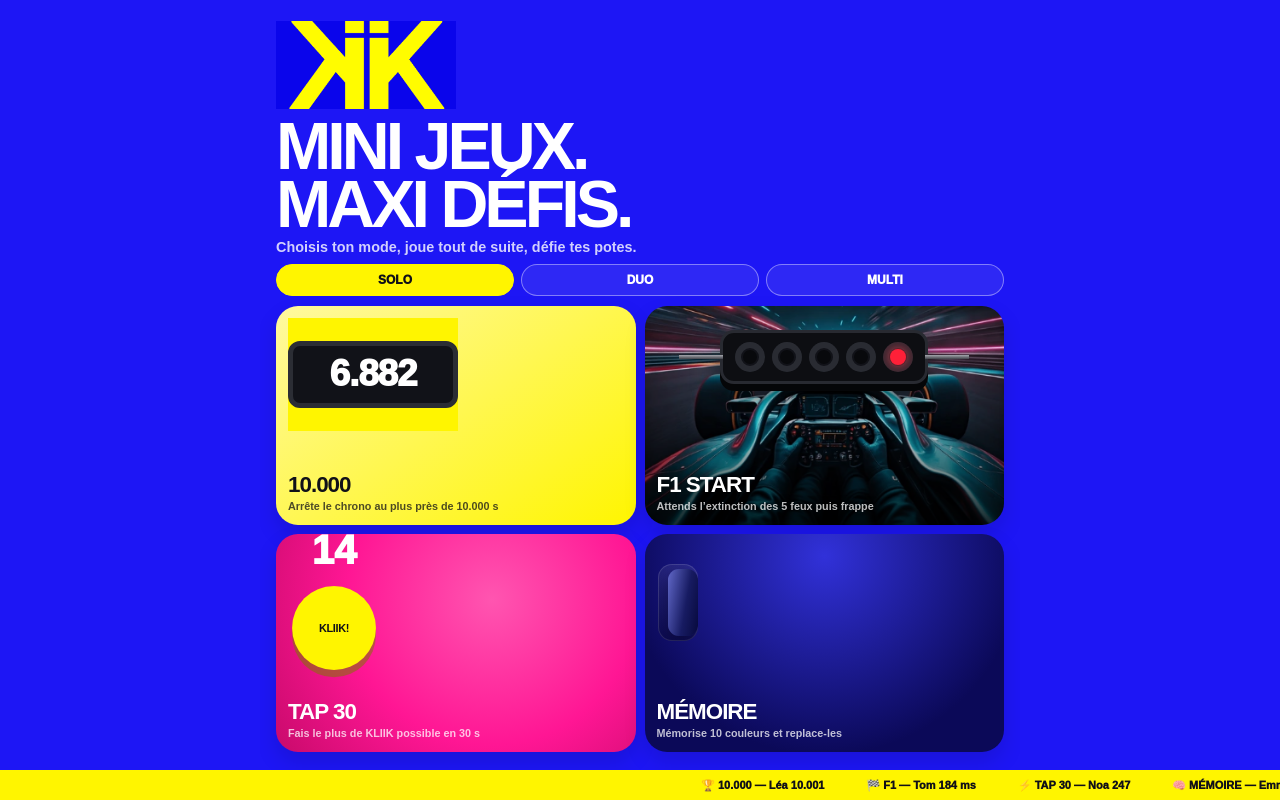
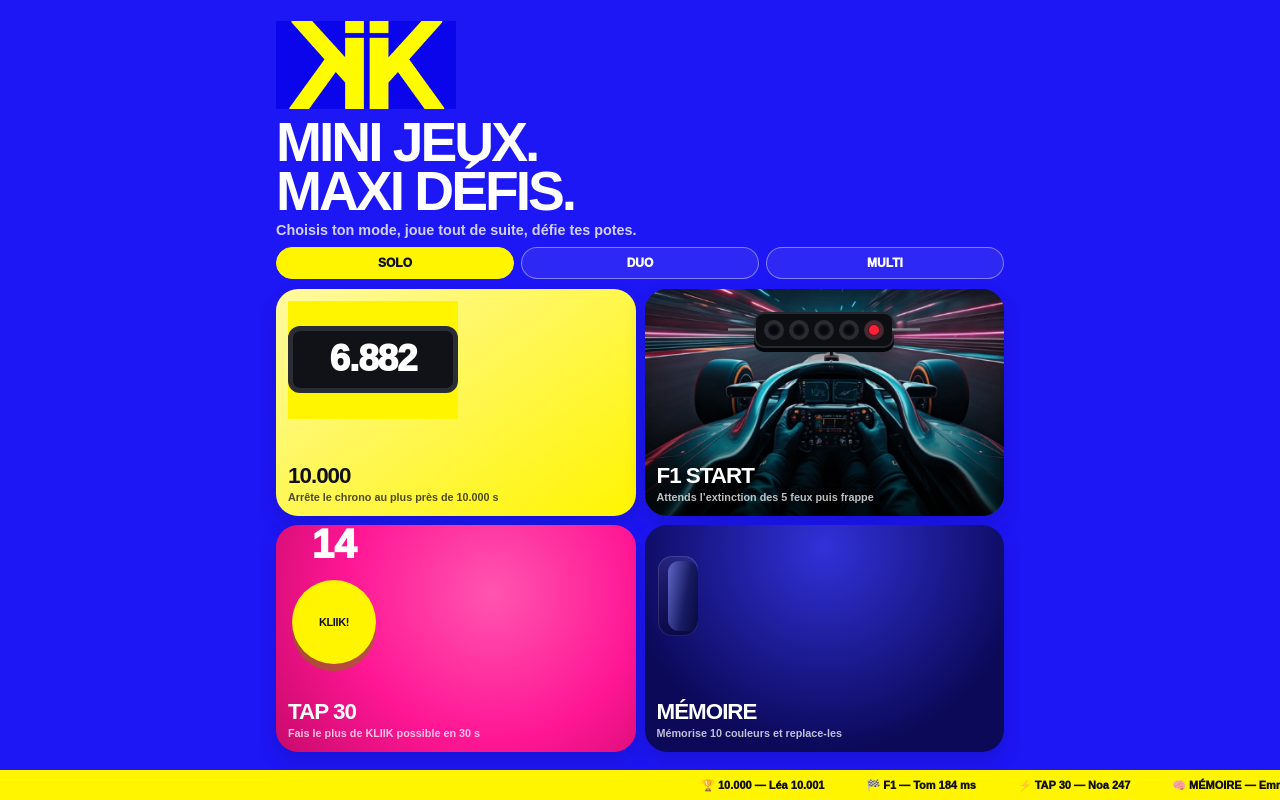
Before and after one commit to romainmannino/kliik, a Next.js app: page / in a window 1280 px wide. Built offline with nearby package versions, Linux system fonts and the light colour scheme.

Commit message:
Restore F1 cockpit image, shrink lamps and headline

```diff
--- a/app/f1-brand.css
+++ b/app/f1-brand.css
@@ -1,6 +1,6 @@
 /* Final brand overrides loaded last. Keep this file deliberately strict. */
 
-/* Real KLIIK logo: crop the square asset so the yellow mark is large, not a tiny square. */
+/* Real KLIIK logo. */
 .logo{
   position:relative!important;
   display:block!important;
@@ -23,19 +23,45 @@
 .logo span{display:none!important}
 .logo::before,.logo::after{content:none!important;display:none!important}
 
-/* F1 card: cockpit photo is the ONLY background. */
+/* Slightly smaller home headline so the first screen breathes more. */
+.homeHero h1{
+  font-size:clamp(38px,6.9vh,62px)!important;
+  line-height:.88!important;
+  letter-spacing:-3px!important;
+}
+
+/* F1 card: cockpit image is a dedicated layer, impossible for legacy road CSS to replace. */
 .card-f1{
   position:relative!important;
   isolation:isolate!important;
   overflow:hidden!important;
-  background:
-    linear-gradient(180deg,rgba(0,0,0,.04) 0%,rgba(0,0,0,.08) 48%,rgba(0,0,0,.78) 100%),
-    url('/cockpit.PNG') center 46%/cover no-repeat!important;
+  background:#17181d!important;
   color:#fff!important;
 }
-.card-f1::before,.card-f1::after{content:none!important;display:none!important}
+.card-f1::before{
+  content:''!important;
+  display:block!important;
+  position:absolute!important;
+  inset:0!important;
+  z-index:0!important;
+  background-image:url('/cockpit.PNG')!important;
+  background-repeat:no-repeat!important;
+  background-position:center 48%!important;
+  background-size:cover!important;
+  opacity:1!important;
+  pointer-events:none!important;
+}
+.card-f1::after{
+  content:''!important;
+  display:block!important;
+  position:absolute!important;
+  inset:0!important;
+  z-index:1!important;
+  background:linear-gradient(180deg,rgba(0,0,0,.02) 0%,rgba(0,0,0,.08) 48%,rgba(0,0,0,.78) 100%)!important;
+  pointer-events:none!important;
+}
 
-/* Hard reset the old synthetic road/cockpit scene so it can never cover the photo. */
+/* Remove every synthetic road/cockpit layer from older CSS. */
 .card-f1 .cardVisual.f1CardSimple{
   all:unset!important;
   position:relative!important;
@@ -61,31 +87,31 @@
 }
 .card-f1 .cardCopy strong,.card-f1 .cardCopy span{color:#fff!important}
 
-/* Five round F1 start lamps, same language as the actual game. */
+/* Compact F1 start lights: smaller and closer to the real game proportions. */
 .card-f1 .miniLights{
   all:unset!important;
   position:absolute!important;
   z-index:20!important;
-  top:10%!important;
+  top:9%!important;
   left:50%!important;
   transform:translateX(-50%)!important;
   display:flex!important;
   align-items:center!important;
   justify-content:center!important;
-  gap:7px!important;
-  padding:9px 12px!important;
+  gap:5px!important;
+  padding:6px 8px!important;
   background:#0d0e12!important;
-  border:3px solid #282a31!important;
-  border-radius:14px!important;
-  box-shadow:0 7px 0 #050608,0 14px 26px rgba(0,0,0,.58)!important;
+  border:2px solid #282a31!important;
+  border-radius:10px!important;
+  box-shadow:0 4px 0 #050608,0 9px 18px rgba(0,0,0,.5)!important;
 }
 .card-f1 .miniLights::before,.card-f1 .miniLights::after{
   content:''!important;
   display:block!important;
   position:absolute!important;
   top:50%!important;
-  width:44px!important;
-  height:4px!important;
+  width:28px!important;
+  height:3px!important;
   transform:translateY(-50%)!important;
   background:linear-gradient(#a4a6ad,#41434a)!important;
   z-index:-1!important;
@@ -96,21 +122,21 @@
   all:unset!important;
   position:relative!important;
   display:block!important;
-  width:30px!important;
-  height:30px!important;
-  flex:0 0 30px!important;
+  width:20px!important;
+  height:20px!important;
+  flex:0 0 20px!important;
   border-radius:50%!important;
-  background:#08090c!important;
-  box-shadow:inset 0 0 0 6px #292b32,inset 0 0 0 8px #111218!important;
+  background:#07080b!important;
+  box-shadow:inset 0 0 0 4px #292b32,inset 0 0 0 6px #111218!important;
   overflow:hidden!important;
 }
 .card-f1 .miniLights i::before{
   content:''!important;
   position:absolute!important;
-  inset:7px!important;
+  inset:5px!important;
   border-radius:50%!important;
   background:#ff2038!important;
-  box-shadow:0 0 16px #ff2038,0 0 5px #fff3!important;
+  box-shadow:0 0 11px #ff2038!important;
   opacity:0;
   animation:f1HomeLamp 5.6s linear infinite!important;
 }
@@ -121,7 +147,6 @@
 .card-f1 .miniLights i:nth-child(4)::before{animation-delay:1.65s!important}
 .card-f1 .miniLights i:nth-child(5)::before{animation-delay:2.20s!important}
 
-/* Each lamp stays red once lit; all five then go dark together, like an F1 start. */
 @keyframes f1HomeLamp{
   0%,8%{opacity:0}
   10%,66%{opacity:1}
@@ -130,8 +155,9 @@
 
 @media(max-width:430px){
   .logo{width:156px!important;height:78px!important;background-size:170% auto!important}
-  .card-f1 .miniLights{top:9%!important;gap:5px!important;padding:7px 9px!important}
-  .card-f1 .miniLights i{width:25px!important;height:25px!important;flex-basis:25px!important;box-shadow:inset 0 0 0 5px #292b32,inset 0 0 0 7px #111218!important}
-  .card-f1 .miniLights i::before{inset:6px!important}
-  .card-f1 .miniLights::before,.card-f1 .miniLights::after{width:30px!important}
+  .homeHero h1{font-size:44px!important;line-height:.88!important;letter-spacing:-2.5px!important}
+  .card-f1 .miniLights{top:8%!important;gap:4px!important;padding:5px 7px!important}
+  .card-f1 .miniLights i{width:17px!important;height:17px!important;flex-basis:17px!important;box-shadow:inset 0 0 0 3px #292b32,inset 0 0 0 5px #111218!important}
+  .card-f1 .miniLights i::before{inset:4px!important}
+  .card-f1 .miniLights::before,.card-f1 .miniLights::after{width:22px!important}
 }
```
